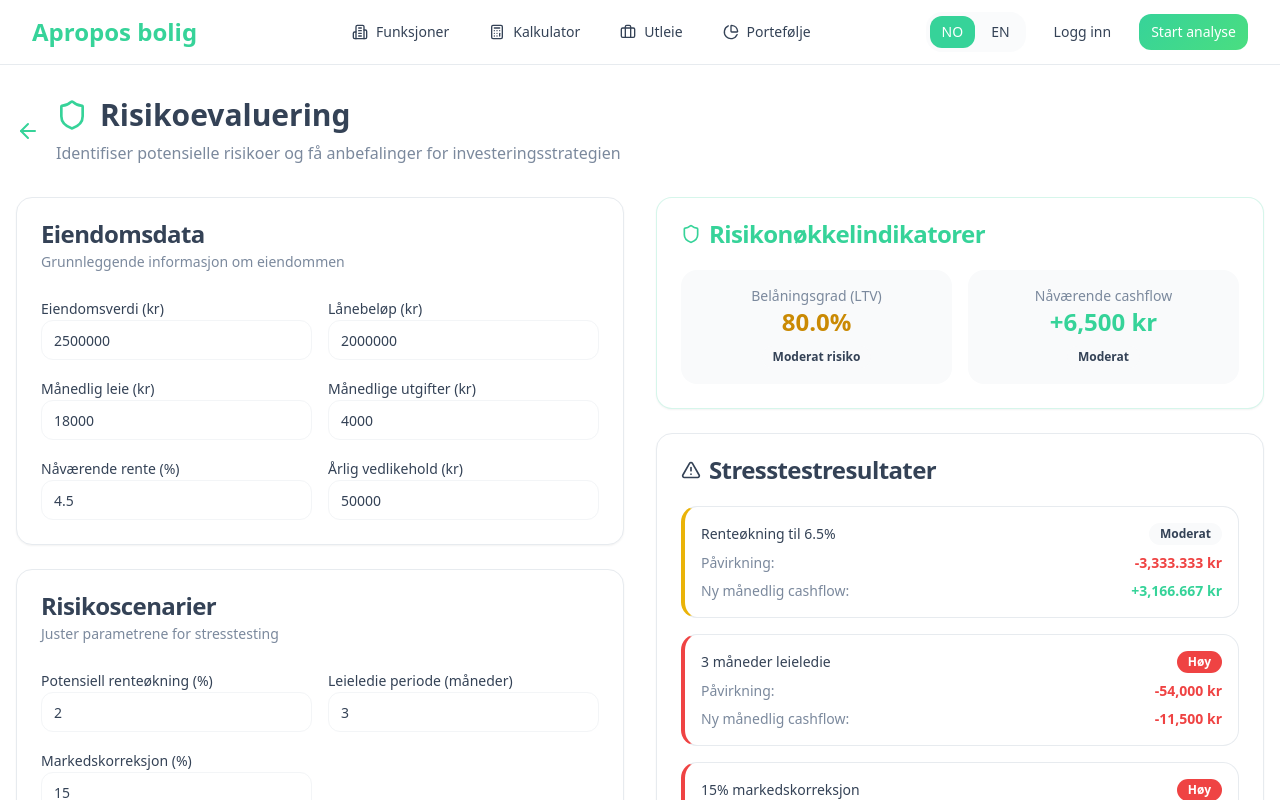
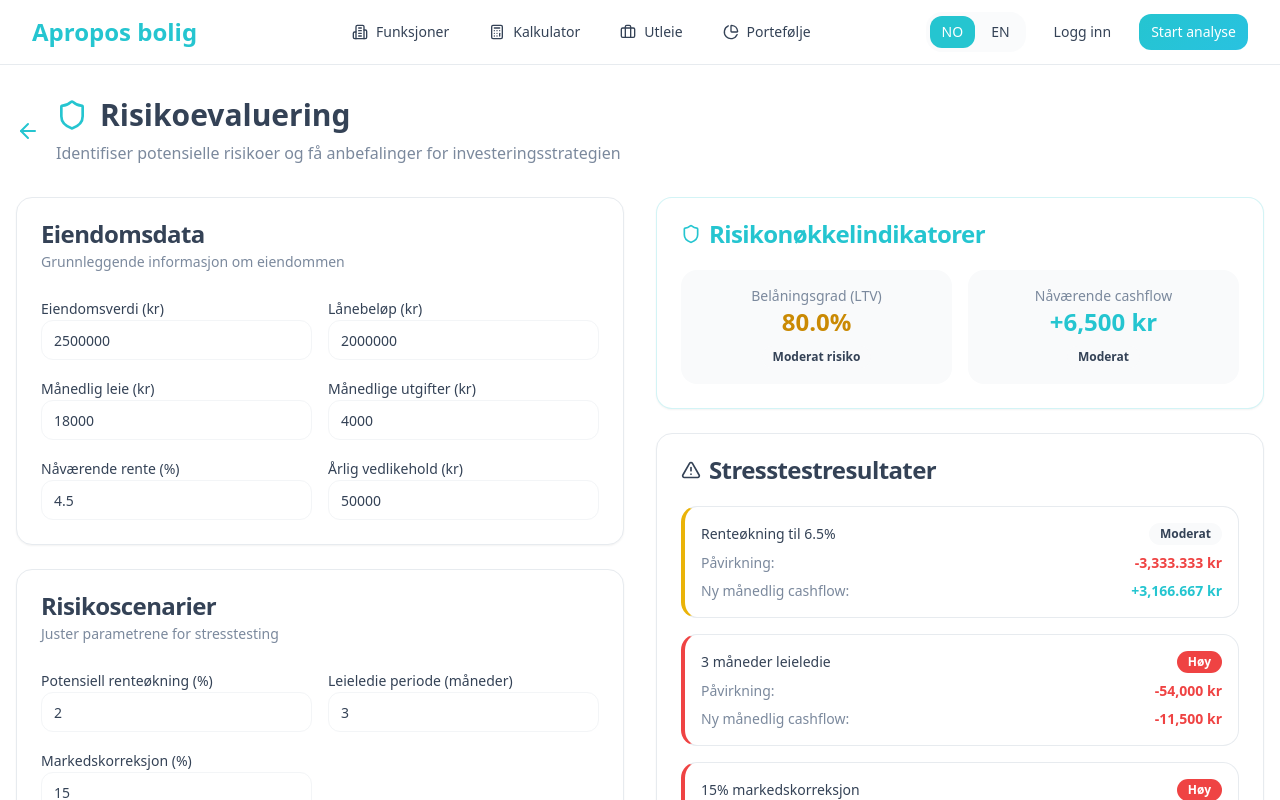
Before and after one commit to Fisker1/leily, a React (Vite) app: page /calculator/risk-analysis in a window 1280 px wide. Shown: the top 800 px of the page. Built offline with nearby package versions, Linux system fonts and the light colour scheme.

Commit message:
Refactor: Update color scheme
Update the primary color to a modern, calming teal to evoke a sense of security and professionalism, avoiding direct similarity to green hues.

```diff
--- a/src/index.css
+++ b/src/index.css
@@ -19,11 +19,11 @@
     --popover: 0 0% 100%;
     --popover-foreground: 215 25% 27%;
 
-    /* Professional green primary - Inspired by financial/investment platforms */
-    --primary: 158 64% 52%;
+    /* Maritime teal primary - Modern, calm and trustworthy */
+    --primary: 184 70% 48%;
     --primary-foreground: 0 0% 100%;
-    --primary-soft: 158 45% 96%;
-    --primary-muted: 158 30% 85%;
+    --primary-soft: 184 45% 96%;
+    --primary-muted: 184 30% 85%;
 
     /* Clean secondary palette */
     --secondary: 210 20% 98%;
@@ -33,8 +33,8 @@
     --muted: 210 20% 97%;
     --muted-foreground: 215 15% 55%;
 
-    /* Professional accent - Warmer green */
-    --accent: 142 69% 58%;
+    /* Professional accent - Deeper teal */
+    --accent: 190 75% 52%;
     --accent-foreground: 0 0% 100%;
 
     /* Error states */
@@ -45,7 +45,7 @@
     --border: 210 20% 92%;
     --input: 210 20% 96%;
     --input-border: 210 20% 88%;
-    --ring: 158 64% 52%;
+    --ring: 184 70% 48%;
 
     /* Design system tokens */
     --radius: 0.75rem;
@@ -57,24 +57,24 @@
     --shadow-medium: 0 4px 16px -4px hsl(215 25% 27% / 0.12);
     --shadow-large: 0 8px 32px -8px hsl(215 25% 27% / 0.16);
 
-    /* Gradients for visual interest */
-    --gradient-primary: linear-gradient(135deg, hsl(158 64% 52%), hsl(142 69% 58%));
+    /* Maritime gradients */
+    --gradient-primary: linear-gradient(135deg, hsl(184 70% 48%), hsl(190 75% 52%));
     --gradient-soft: linear-gradient(180deg, hsl(0 0% 100%), hsl(210 20% 98%));
-    --gradient-hero: linear-gradient(135deg, hsl(158 64% 52% / 0.05), hsl(142 69% 58% / 0.05));
+    --gradient-hero: linear-gradient(135deg, hsl(184 70% 48% / 0.05), hsl(190 75% 52% / 0.05));
 
     /* Sidebar system */
     --sidebar-background: 210 20% 99%;
     --sidebar-foreground: 215 25% 27%;
-    --sidebar-primary: 158 64% 52%;
+    --sidebar-primary: 184 70% 48%;
     --sidebar-primary-foreground: 0 0% 100%;
     --sidebar-accent: 210 20% 96%;
     --sidebar-accent-foreground: 215 25% 27%;
     --sidebar-border: 210 20% 92%;
-    --sidebar-ring: 158 64% 52%;
+    --sidebar-ring: 184 70% 48%;
   }
 
   .dark {
-    /* Professional dark mode with subtle green accents */
+    /* Professional dark mode with maritime teal accents */
     --background: 215 28% 17%;
     --foreground: 210 20% 98%;
 
@@ -85,10 +85,10 @@
     --popover: 215 25% 20%;
     --popover-foreground: 210 20% 98%;
 
-    --primary: 158 64% 52%;
+    --primary: 184 70% 48%;
     --primary-foreground: 0 0% 100%;
-    --primary-soft: 158 45% 15%;
-    --primary-muted: 158 30% 25%;
+    --primary-soft: 184 45% 15%;
+    --primary-muted: 184 30% 25%;
 
     --secondary: 215 25% 22%;
     --secondary-foreground: 210 20% 98%;
@@ -96,7 +96,7 @@
     --muted: 215 25% 22%;
     --muted-foreground: 215 15% 65%;
 
-    --accent: 142 69% 58%;
+    --accent: 190 75% 52%;
     --accent-foreground: 0 0% 100%;
 
     --destructive: 0 62% 50%;
@@ -105,24 +105,24 @@
     --border: 215 25% 27%;
     --input: 215 25% 22%;
     --input-border: 215 25% 32%;
-    --ring: 158 64% 52%;
+    --ring: 184 70% 48%;
 
     --shadow-soft: 0 2px 8px -2px hsl(215 28% 10% / 0.3);
     --shadow-medium: 0 4px 16px -4px hsl(215 28% 10% / 0.4);
     --shadow-large: 0 8px 32px -8px hsl(215 28% 10% / 0.5);
 
-    --gradient-primary: linear-gradient(135deg, hsl(158 64% 52%), hsl(142 69% 58%));
+    --gradient-primary: linear-gradient(135deg, hsl(184 70% 48%), hsl(190 75% 52%));
     --gradient-soft: linear-gradient(180deg, hsl(215 28% 17%), hsl(215 25% 20%));
-    --gradient-hero: linear-gradient(135deg, hsl(158 64% 52% / 0.1), hsl(142 69% 58% / 0.1));
+    --gradient-hero: linear-gradient(135deg, hsl(184 70% 48% / 0.1), hsl(190 75% 52% / 0.1));
 
     --sidebar-background: 215 28% 15%;
     --sidebar-foreground: 210 20% 98%;
-    --sidebar-primary: 158 64% 52%;
+    --sidebar-primary: 184 70% 48%;
     --sidebar-primary-foreground: 0 0% 100%;
     --sidebar-accent: 215 25% 20%;
     --sidebar-accent-foreground: 210 20% 98%;
     --sidebar-border: 215 25% 27%;
-    --sidebar-ring: 158 64% 52%;
+    --sidebar-ring: 184 70% 48%;
   }
 }
 
```
